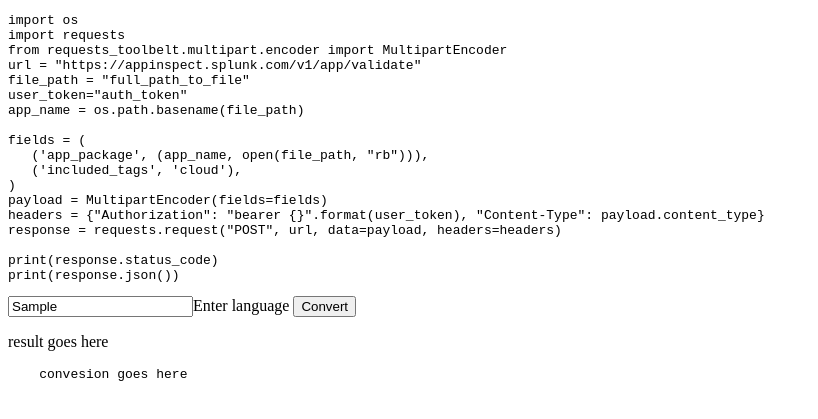
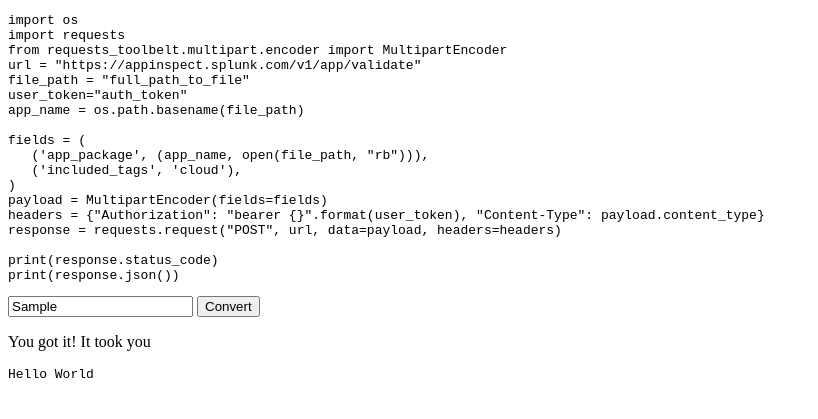
Before and after one commit to PKing70/PKing70.github.io, a plain HTML site: page index.html in a window 1280 px wide. Both pictures are taken after typing "Sample" into the empty fields and a click on the button "Convert". Shown: the part 87-506 px from the top of the page, without its empty margins (0-818 px from the left). Drawn offline with Linux system fonts and the light colour scheme.

Commit message:
Update index.html

```diff
--- a/index.html
+++ b/index.html
@@ -24,11 +24,11 @@ response = requests.request("POST", url, data=payload, headers=headers)
 print(response.status_code)
 print(response.json())
 </pre>
-<input targetLanguage="text" id="lang">Enter language</input>
+<input targetLanguage="text" id="lang"></input>
 <button onclick="callTranspiler()">Convert</button>
 <p id="result">result goes here</p>
 <pre id="conversion">
-    convesion goes here
+    conversion goes here
 </pre>
 <script>
 //    const target = Math.floor(Math.random() * 100) + 1;
@@ -36,11 +36,13 @@ print(response.json())
 
     function callTranspiler() {
 //        numGuesses += 1;
-        const targetLanguage = document.getElementById("guess").value;
+        const targetLanguage = document.getElementById("lang").value;
         const resultParagraph = document.getElementById("result");
         const conversionCodeblock = document.getElementById("conversion");
-        resultParagraph.innerHTML = "This is a result.";
-        conversionParagraph.innerHTML = "Hello World";
+//
+        resultParagraph.innerHTML = "You got it! It took you ";
+        conversionCodeblock.innerHTML = "Hello World";
+
 //        if (guess == target) {
 //            resultParagraph.innerHTML = "You got it! It took you " + numGuesses + " guesses.";
 //        } else if (guess < target) {
```
